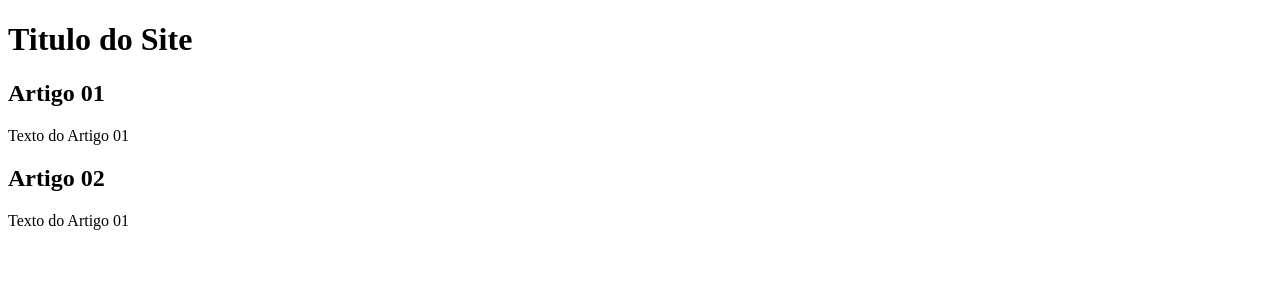
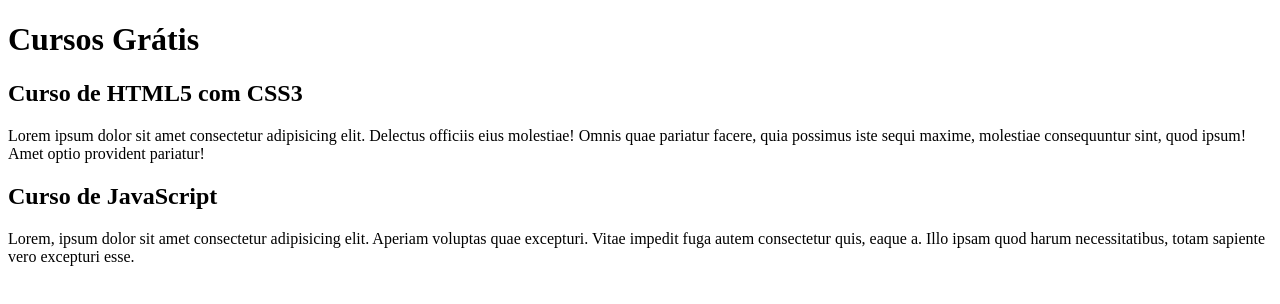
Before and after one commit to RanierBrolessi/projeto-site, a plain HTML site: page index.html in a window 1280 px wide. Drawn offline with Linux system fonts and the light colour scheme.

Commit message:
adicionando conteudo

```diff
--- a/index.html
+++ b/index.html
@@ -8,15 +8,15 @@
 <body>
     <main>
         <header>
-            <h1>Titulo do Site</h1>
+            <h1>Cursos Grátis</h1>
         </header>
         <article>
-            <h2>Artigo 01</h2>
-            <p>Texto do Artigo 01</p>
+            <h2>Curso de HTML5 com CSS3</h2>
+            <p>Lorem ipsum dolor sit amet consectetur adipisicing elit. Delectus officiis eius molestiae! Omnis quae pariatur facere, quia possimus iste sequi maxime, molestiae consequuntur sint, quod ipsum! Amet optio provident pariatur!</p>
         </article>
         <article>
-            <h2>Artigo 02</h2>
-            <p>Texto do Artigo 01</p>
+            <h2>Curso de JavaScript</h2>
+            <p>Lorem, ipsum dolor sit amet consectetur adipisicing elit. Aperiam voluptas quae excepturi. Vitae impedit fuga autem consectetur quis, eaque a. Illo ipsam quod harum necessitatibus, totam sapiente vero excepturi esse.</p>
         </article>
     </main>
 </body>
```
